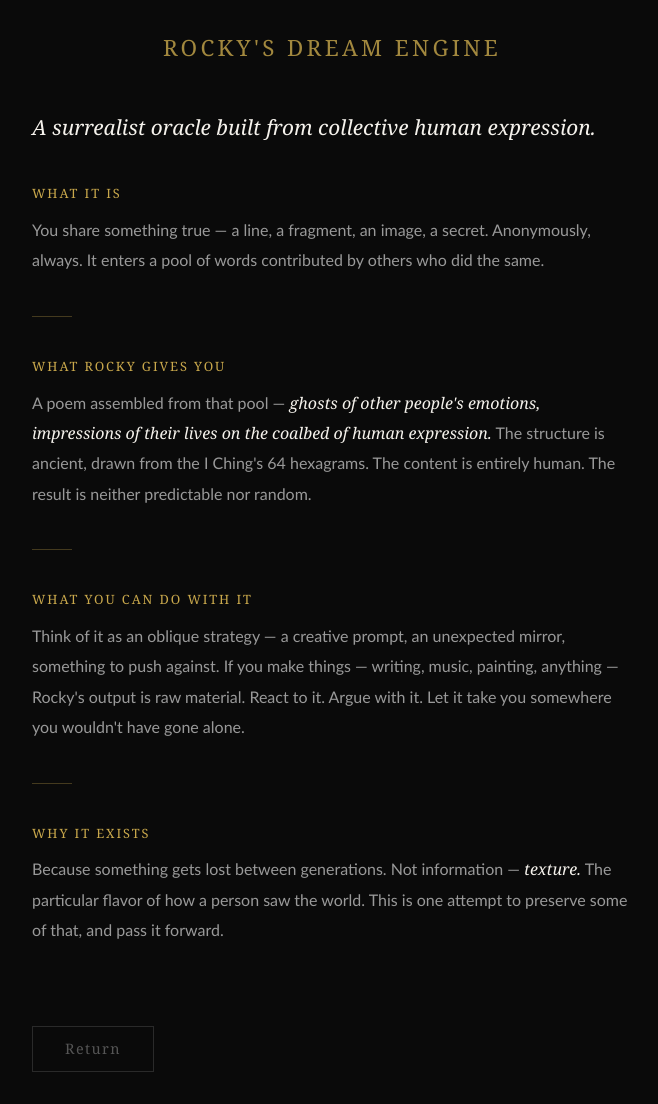
After one commit to Druminmychest/dreamengine, a Flask app: page /about in a window 1280 px wide. The commit adds this page. Shown: the whole page, without its empty margins (308-966 px from the left). Run offline with Flask 3, Linux system fonts and the light colour scheme; some libraries are stand-ins or nearby versions.

Commit message:
add about page, fix link visibility, poem line wrapping

```diff
--- a/app.py
+++ b/app.py
@@ -135,6 +135,10 @@ def submit():
 
     return render_template('result.html', result=result)
 
+@app.route('/about')
+def about():
+    return render_template('about.html')
+
 @app.route('/admin/phrases')
 @require_auth
 def admin_phrases():
--- /dev/null
+++ b/templates/about.html
@@ -0,0 +1,137 @@
+<!DOCTYPE html>
+<html lang="en">
+<head>
+    <meta charset="UTF-8">
+    <meta name="viewport" content="width=device-width, initial-scale=1.0">
+    <title>About — Rocky's Dream Engine</title>
+    <style>
+        * { margin: 0; padding: 0; box-sizing: border-box; }
+
+        body {
+            background: #0A0A0A;
+            color: #F5F2EC;
+            font-family: Georgia, serif;
+            min-height: 100vh;
+            display: flex;
+            flex-direction: column;
+            align-items: center;
+            justify-content: center;
+            padding: 2rem;
+        }
+
+        .container {
+            max-width: 600px;
+            width: 100%;
+        }
+
+        .title {
+            font-size: 1.4rem;
+            color: #C9A84C;
+            letter-spacing: 0.15em;
+            text-transform: uppercase;
+            margin-bottom: 3rem;
+            text-align: center;
+            opacity: 0.8;
+        }
+
+        .tagline {
+            font-size: 1.3rem;
+            font-style: italic;
+            color: #F5F2EC;
+            margin-bottom: 2.5rem;
+            line-height: 1.6;
+        }
+
+        .section {
+            margin-bottom: 2rem;
+        }
+
+        .section h2 {
+            font-size: 0.8rem;
+            color: #C9A84C;
+            letter-spacing: 0.15em;
+            text-transform: uppercase;
+            margin-bottom: 0.8rem;
+            font-weight: normal;
+        }
+
+        .section p {
+            font-size: 1rem;
+            line-height: 1.9;
+            color: #999;
+            font-family: Calibri, sans-serif;
+        }
+
+        .section p em {
+            color: #F5F2EC;
+            font-family: Georgia, serif;
+            font-style: italic;
+        }
+
+        .divider {
+            width: 40px;
+            height: 1px;
+            background: #C9A84C;
+            margin: 2.5rem 0;
+            opacity: 0.3;
+        }
+
+        .back-btn {
+            display: inline-block;
+            margin-top: 3rem;
+            background: transparent;
+            border: 1px solid #2a2a2a;
+            color: #555;
+            font-family: Georgia, serif;
+            font-size: 0.9rem;
+            letter-spacing: 0.1em;
+            padding: 0.8rem 2rem;
+            cursor: pointer;
+            transition: all 0.3s;
+            text-decoration: none;
+        }
+
+        .back-btn:hover {
+            border-color: #C9A84C;
+            color: #C9A84C;
+        }
+    </style>
+</head>
+<body>
+    <div class="container">
+        <div class="title">Rocky's Dream Engine</div>
+
+        <div class="tagline">
+            A surrealist oracle built from collective human expression.
+        </div>
+
+        <div class="section">
+            <h2>What it is</h2>
+            <p>You share something true — a line, a fragment, an image, a secret. Anonymously, always. It enters a pool of words contributed by others who did the same.</p>
+        </div>
+
+        <div class="divider"></div>
+
+        <div class="section">
+            <h2>What Rocky gives you</h2>
+            <p>A poem assembled from that pool — <em>ghosts of other people's emotions, impressions of their lives on the coalbed of human expression.</em> The structure is ancient, drawn from the I Ching's 64 hexagrams. The content is entirely human. The result is neither predictable nor random.</p>
+        </div>
+
+        <div class="divider"></div>
+
+        <div class="section">
+            <h2>What you can do with it</h2>
+            <p>Think of it as an oblique strategy — a creative prompt, an unexpected mirror, something to push against. If you make things — writing, music, painting, anything — Rocky's output is raw material. React to it. Argue with it. Let it take you somewhere you wouldn't have gone alone.</p>
+        </div>
+
+        <div class="divider"></div>
+
+        <div class="section">
+            <h2>Why it exists</h2>
+            <p>Because something gets lost between generations. Not information — <em>texture.</em> The particular flavor of how a person saw the world. This is one attempt to preserve some of that, and pass it forward.</p>
+        </div>
+
+        <a href="/" class="back-btn">Return</a>
+    </div>
+</body>
+</html>
```
Also changed, not shown: templates/index.html (+4 -3 lines).
